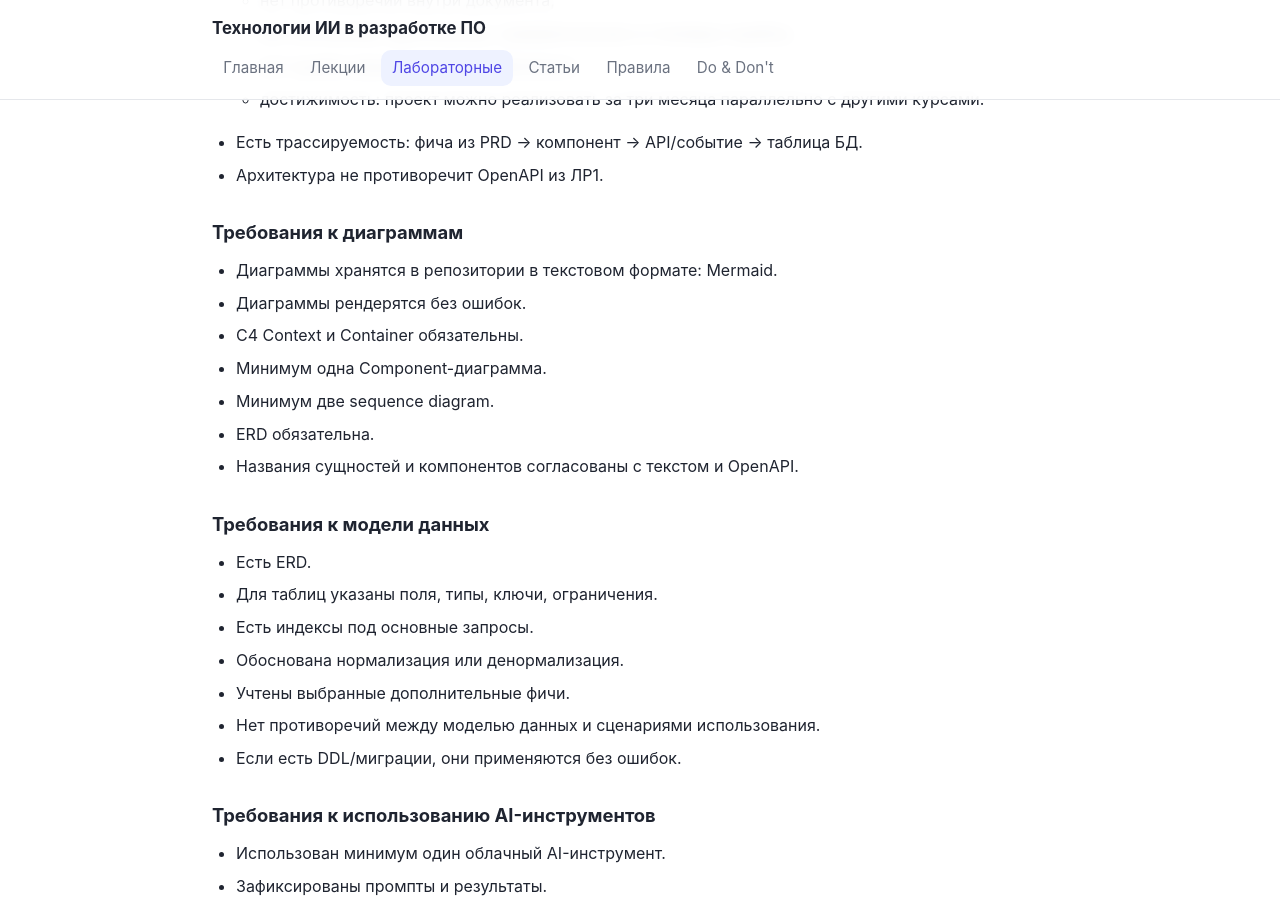
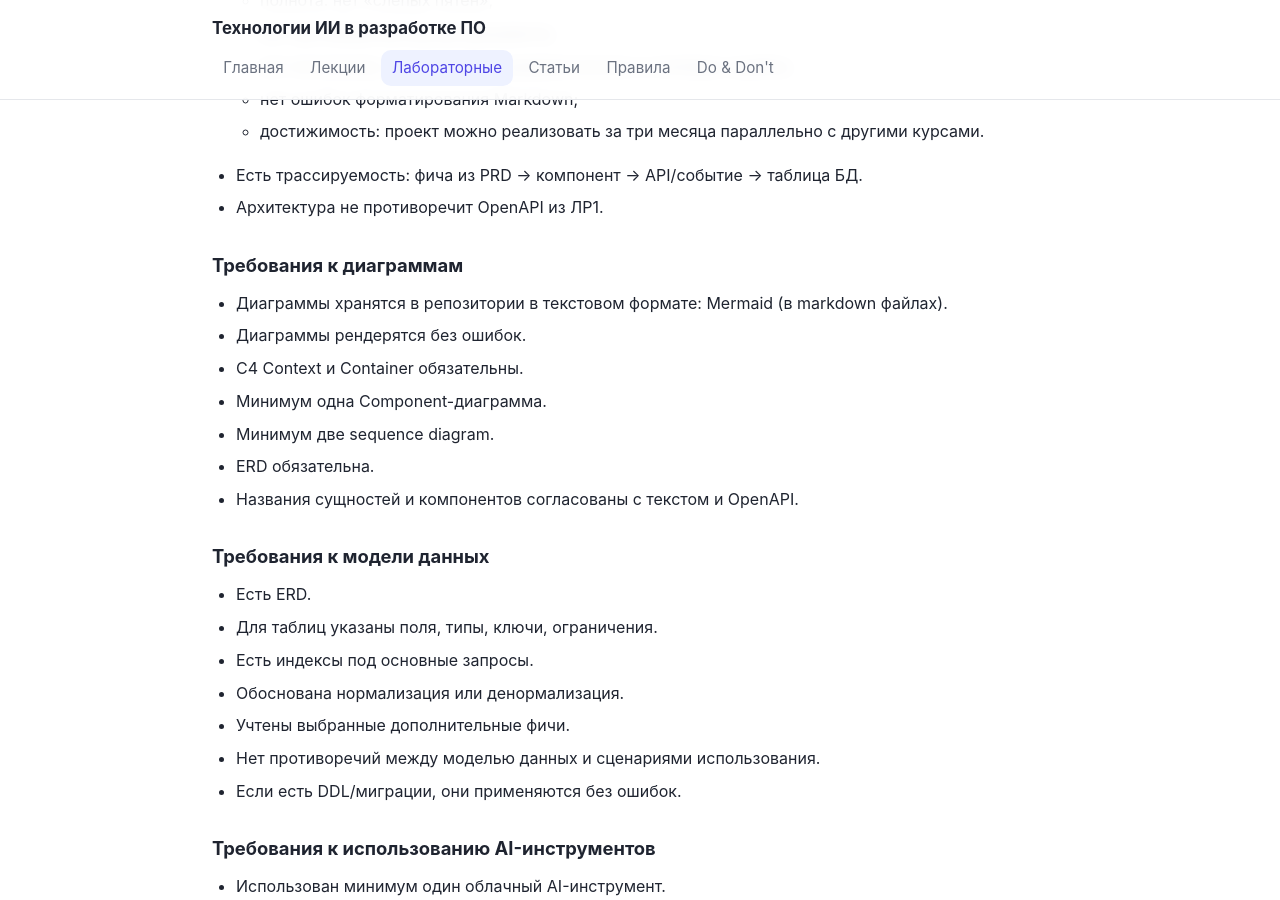
Before and after one commit to is-aidd-26/is-aidd-26.github.io, a Jekyll site: the page built from _labs/lab-2.md, in a window 1280 px wide and 900 px high, scrolled down 2864 px. Built offline with Jekyll 4.4.1, drawn with Linux system fonts in a browser that asks for light colours; some of the changed text lies outside the part shown.

```diff
--- a/_labs/lab-2.md
+++ b/_labs/lab-2.md
@@ -91,7 +92,7 @@ summary: "Проектируем архитектуру"
 
 ### Требования к диаграммам
 
-- Диаграммы хранятся в репозитории в текстовом формате: Mermaid.
+- Диаграммы хранятся в репозитории в текстовом формате: Mermaid (в markdown файлах).
 - Диаграммы рендерятся без ошибок.
 - C4 Context и Container обязательны.
 - Минимум одна Component-диаграмма.
```
Also changed, not shown: other parts of _labs/lab-2.md (+7 -0 lines).
